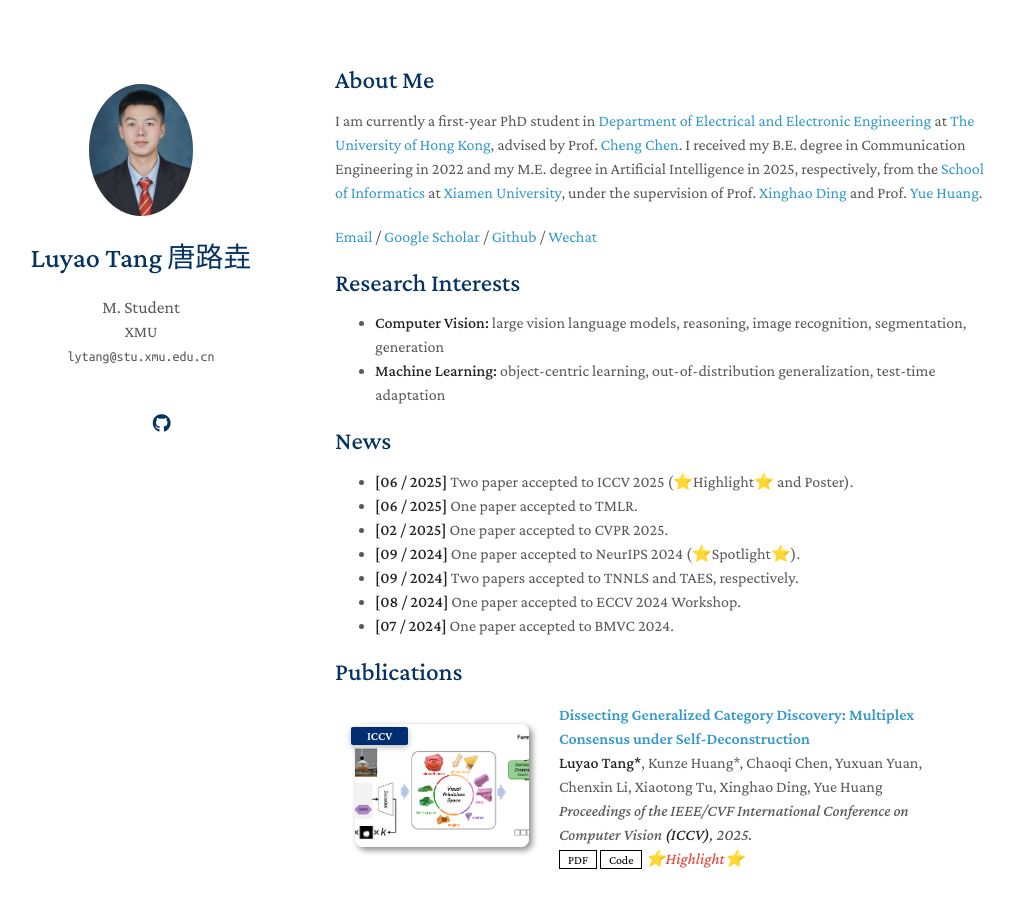
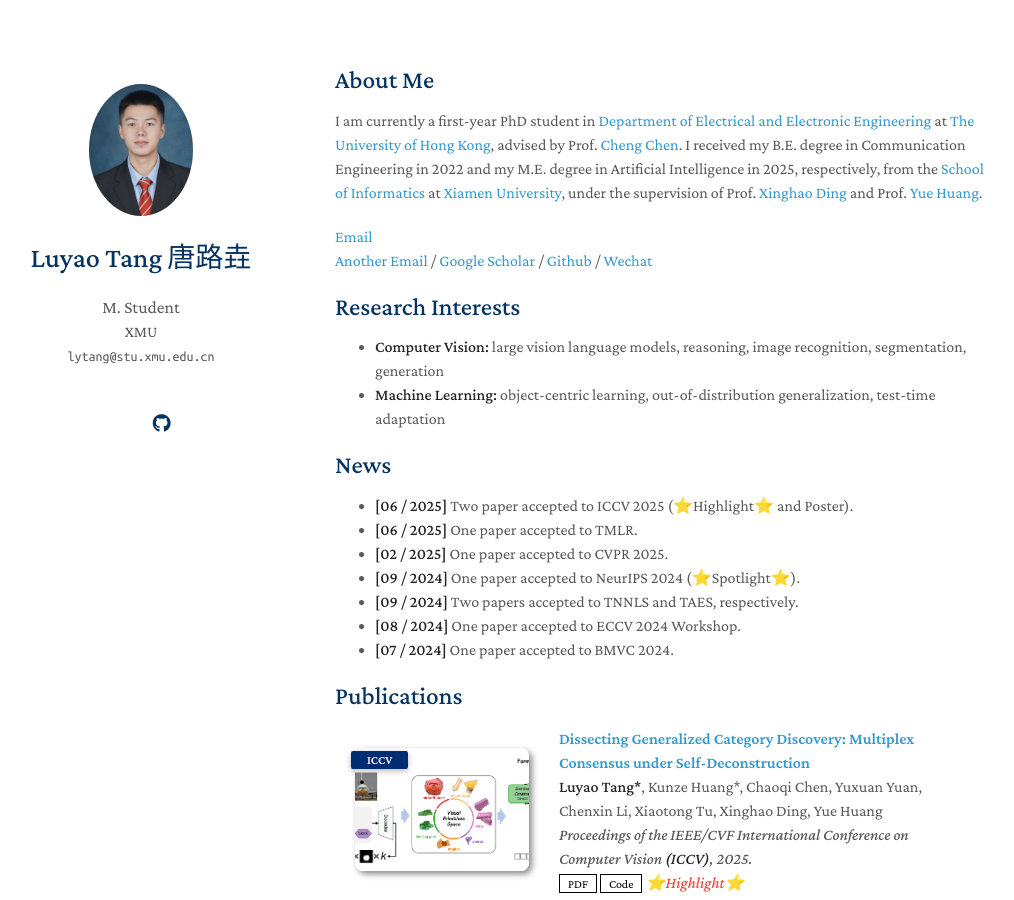
Before and after one commit to lytang63/lytang63.github.io, a Jekyll site: the page built from index.md, in a window 1280 px wide and 900 px high. Shown: the whole window, without its empty margins (135-1149 px from the left). Built offline with Jekyll 4.4.1, drawn with Linux system fonts in a browser that asks for light colours; nearby versions of some CDN libraries; a style sheet for code colours, icons or effects is not loaded; our own code applies the rules of GitHub Pages for plain Markdown files.

Commit message:
Update index.md

```diff
--- a/index.md
+++ b/index.md
@@ -5,7 +5,7 @@ layout: homepage
 ## About Me
 I am currently a first-year PhD student in [Department of Electrical and Electronic Engineering](https://www.eee.hku.hk/) at [The University of Hong Kong](https://www.hku.hk/), advised by Prof. [Cheng Chen](https://cchen-cc.github.io/). I received my B.E. degree in Communication Engineering in 2022 and my M.E. degree in Artificial Intelligence in 2025, respectively, from the [School of Informatics](https://informatics.xmu.edu.cn/) at [Xiamen University](https://www.xmu.edu.cn/), under the supervision of Prof. [Xinghao Ding](https://xmu-smartdsp.github.io/teamindex/xhding.html) and Prof. [Yue Huang](https://xmu-smartdsp.github.io/teamindex/yhuang.html).
 
-[Email](mailto:lytang@stu.xmu.edu.cn) / [Google Scholar](https://scholar.google.com/citations?user=kKaYkMcAAAAJ) / [Github](https://github.com/lytang63) / [Wechat](./assets/img/wechat.jpg)
+[Email](mailto:lytang@stu.xmu.edu.cn)<br>[Another Email](mailto:lytang1999@gmail.com) / [Google Scholar](https://scholar.google.com/citations?user=kKaYkMcAAAAJ) / [Github](https://github.com/lytang63) / [Wechat](./assets/img/wechat.jpg)
 
 ## Research Interests
 
```
